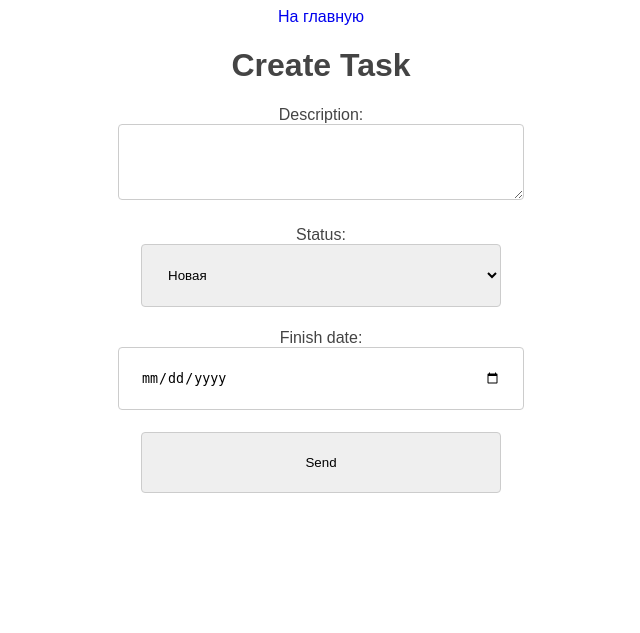
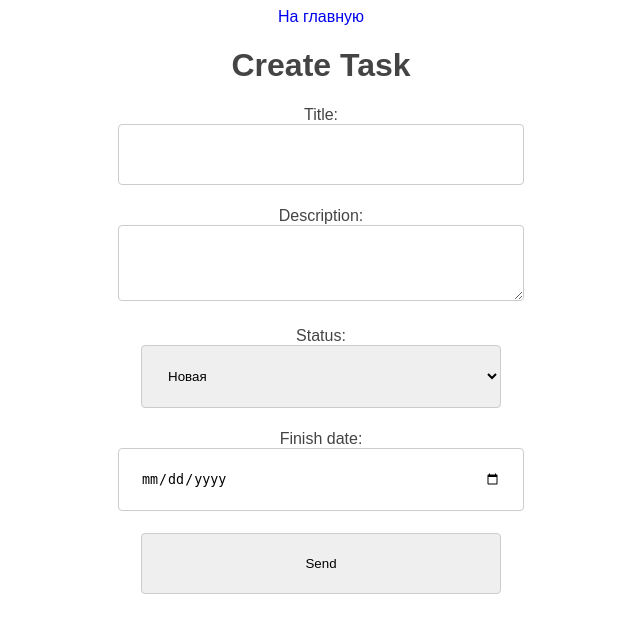
Before and after one commit to violettalivada/hw_45, a Django app: page /tasks/add/ in a window 1280 px wide. Shown: the top 633 px of the page, without its empty margins (319-959 px from the left). Run offline with Django 3.2, Linux system fonts and the light colour scheme.

Commit message:
Отредактированы views.py и html-файлы в связи с добавлением нового поля 'title'

```diff
--- a/source/webapp/templates/index.html
+++ b/source/webapp/templates/index.html
@@ -14,7 +14,7 @@
     <h1>Задачи:</h1>
     <p><a href="/tasks/add/">Добавить задачу</a></p>
     {% for task in tasks %}
-        <h3>{{ task.pk }}. {{ task.description }}</h3>
+        <h3>{{ task.pk }}. {{ task.title }}</h3>
         <p>Статус: ({{ task.status }} | {{ task.get_status_display }})</p>
         {% if task.date == None %}
         <p>Дата не определена</p> {% else %} <p>Дата выполнения: {{ task.date }}</p>
--- a/source/webapp/templates/task_create.html
+++ b/source/webapp/templates/task_create.html
@@ -13,7 +13,8 @@
 
     <form action="/tasks/add/" method="post">
         {% csrf_token %}
-
+        <label>Title: </label><br/>
+        <input type="text" name="title"><br/>
         <label>Description:</label><br/>
         <textarea name="description"></textarea><br/>
 
--- a/source/webapp/templates/task_view.html
+++ b/source/webapp/templates/task_view.html
@@ -9,7 +9,8 @@
 <body>
     <div class="container">
         <p><a href="/">На главную</a></p>
-        <h1>{{ task.description }}</h1>
+        <h1>{{ task.title }}</h1>
+        <p>{{ task.description }}</p>
         {% if task.date == None %}
         <p>Дата не определена</p> {% else %} <p>Дата выполнения: {{ task.date }}</p>
         {% endif %}
--- a/source/webapp/views.py
+++ b/source/webapp/views.py
@@ -1,6 +1,7 @@
 from django.shortcuts import render
 from webapp.models import *
 from django.http import HttpResponseNotAllowed
+
 
 
 def index_view(request):
@@ -14,12 +15,14 @@ def task_create_view(request):
             'status_choices': STATUS_CHOICES
         })
     elif request.method == 'POST':
+        title = request.POST.get('title')
         description = request.POST.get('description')
         status = request.POST.get('status')
         date = request.POST.get('date')
         if date == '':
             date = None
-        task = Task.objects.create(description=description, status=status, date=date)
+        task = Task.objects.create(title=title, description=description,
+                                   status=status, date=date)
         context = {'task': task}
         return render(request, 'task_view.html', context)
     else:
```
